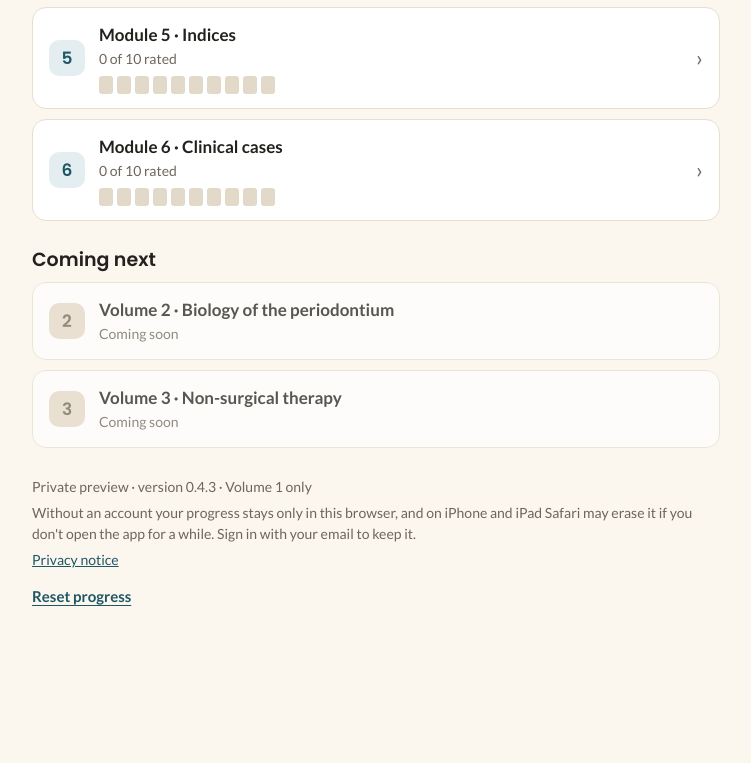
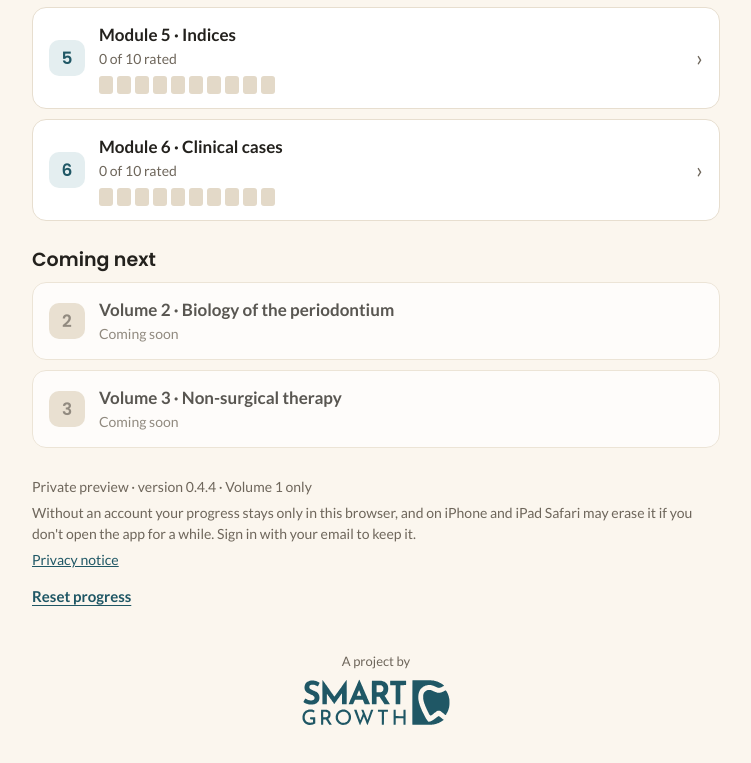
Before and after one commit to manuelarapani/periodontology-app, a plain HTML site: page index.html in a window 1280 px wide. Shown: the part 1149-1912 px from the top of the page, without its empty margins (264-1015 px from the left). Before the commit the page ends 1800 px from the top, so only its background shows below. Drawn offline with Linux system fonts and the light colour scheme.

Commit message:
App v0.4.4: nuova icona con il simbolo Smart Growth.D e «Un progetto di» in fondo alla home

```diff
--- a/app.css
+++ b/app.css
@@ -112,6 +112,8 @@ main{max-width:720px;margin:0 auto;padding:20px max(env(safe-area-inset-left),16
 .row.locked .num{background:var(--dot);color:var(--muted)}
 .foot{margin-top:28px;font-size:14px;color:var(--muted)}
 .foot p{margin:4px 0}
+.by{display:flex;flex-direction:column;align-items:center;gap:8px;margin:32px 0 8px;font-size:13px;color:var(--muted)}
+.by .sg{display:block;width:150px;height:48px;background:var(--petrol);-webkit-mask:url(smartgrowth.svg) center/contain no-repeat;mask:url(smartgrowth.svg) center/contain no-repeat}
 
 /* card */
 .card{background:var(--surface);border:1px solid var(--line);border-radius:18px;box-shadow:var(--shadow);padding:20px 18px 22px}
--- a/app.js
+++ b/app.js
@@ -12,7 +12,7 @@ const T = {
     modules: 'Moduli', module: 'Modulo', ofTen: (a, b) => `${a} di ${b} valutate`,
     soon: 'Prossimamente', locked: 'In arrivo',
     chooseSubject: 'Scegli la materia', changeSubject: 'Cambia materia',
-    foot1: 'Anteprima privata · versione 0.4.3 · solo Volume 1',
+    foot1: 'Anteprima privata · versione 0.4.4 · solo Volume 1', by: 'Un progetto di',
     foot2: 'I progressi restano su questo dispositivo, in questo browser.',
     foot2acc: 'Senza account i progressi restano solo in questo browser, e su iPhone e iPad Safari può cancellarli se per un po\' non apri l\'app. Accedi con la tua email per non perderli.',
     reset: 'Azzera i progressi', resetQ: 'Vuoi azzerare tutti i progressi su questo dispositivo?', yes: 'Azzera', no: 'Annulla',
@@ -47,7 +47,7 @@ const T = {
     modules: 'Modules', module: 'Module', ofTen: (a, b) => `${a} of ${b} rated`,
     soon: 'Coming next', locked: 'Coming soon',
     chooseSubject: 'Choose a subject', changeSubject: 'Change subject',
-    foot1: 'Private preview · version 0.4.3 · Volume 1 only',
+    foot1: 'Private preview · version 0.4.4 · Volume 1 only', by: 'A project by',
     foot2: 'Your progress stays on this device, in this browser.',
     foot2acc: 'Without an account your progress stays only in this browser, and on iPhone and iPad Safari may erase it if you don\'t open the app for a while. Sign in with your email to keep it.',
     reset: 'Reset progress', resetQ: 'Reset all progress on this device?', yes: 'Reset', no: 'Cancel',
@@ -334,7 +334,7 @@ function home() {
     ${mods}
     ${(SU().soon || []).length ? `<h2 class="section-title">${L.soon}</h2>
     ${SU().soon.map((v, i) => `<div class="row locked"><span class="num">${i + 2}</span><span class="txt"><span class="t">${esc(v[P.lang])}</span><span class="s">${L.locked}</span></span></div>`).join('')}` : ''}
-    <div class="foot"><p>${L.foot1}</p>${accountFoot()}${CFG.privacyUrl ? `<p><a href="${esc(privacyHref())}" target="_blank" rel="noopener">${L.privacy}</a></p>` : ''}${ACC.user ? '' : `<button type="button" class="link" id="reset">${L.reset}</button>`}</div>
+    <div class="foot"><p>${L.foot1}</p>${accountFoot()}${CFG.privacyUrl ? `<p><a href="${esc(privacyHref())}" target="_blank" rel="noopener">${L.privacy}</a></p>` : ''}${ACC.user ? '' : `<button type="button" class="link" id="reset">${L.reset}</button>`}<div class="by"><span>${L.by}</span><span class="sg" role="img" aria-label="Smart Growth.D"></span></div></div>
   </main>`;
   $('go').onclick = () => {
     const first = d.cards.find(c => !rating(c.id));
```
Also changed, not shown: apple-touch-icon.png, icon.svg, smartgrowth.svg (added).
